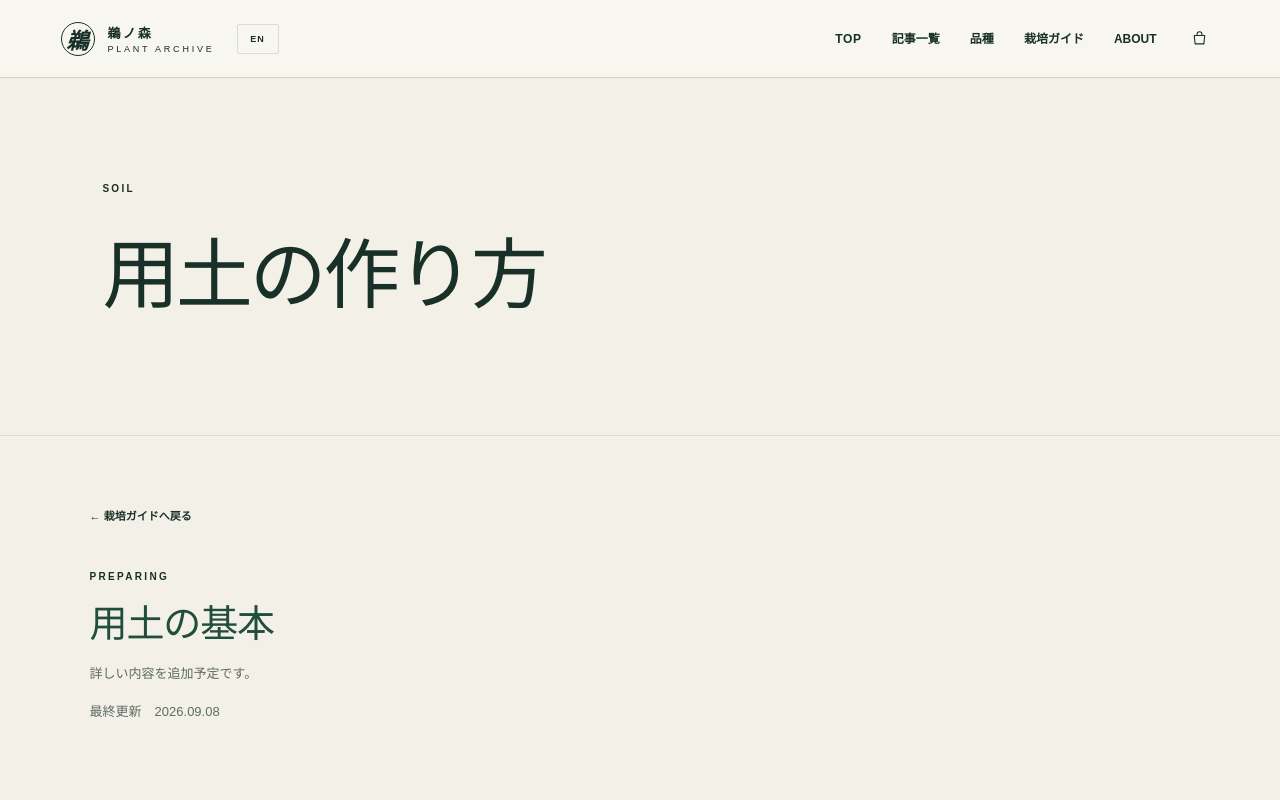
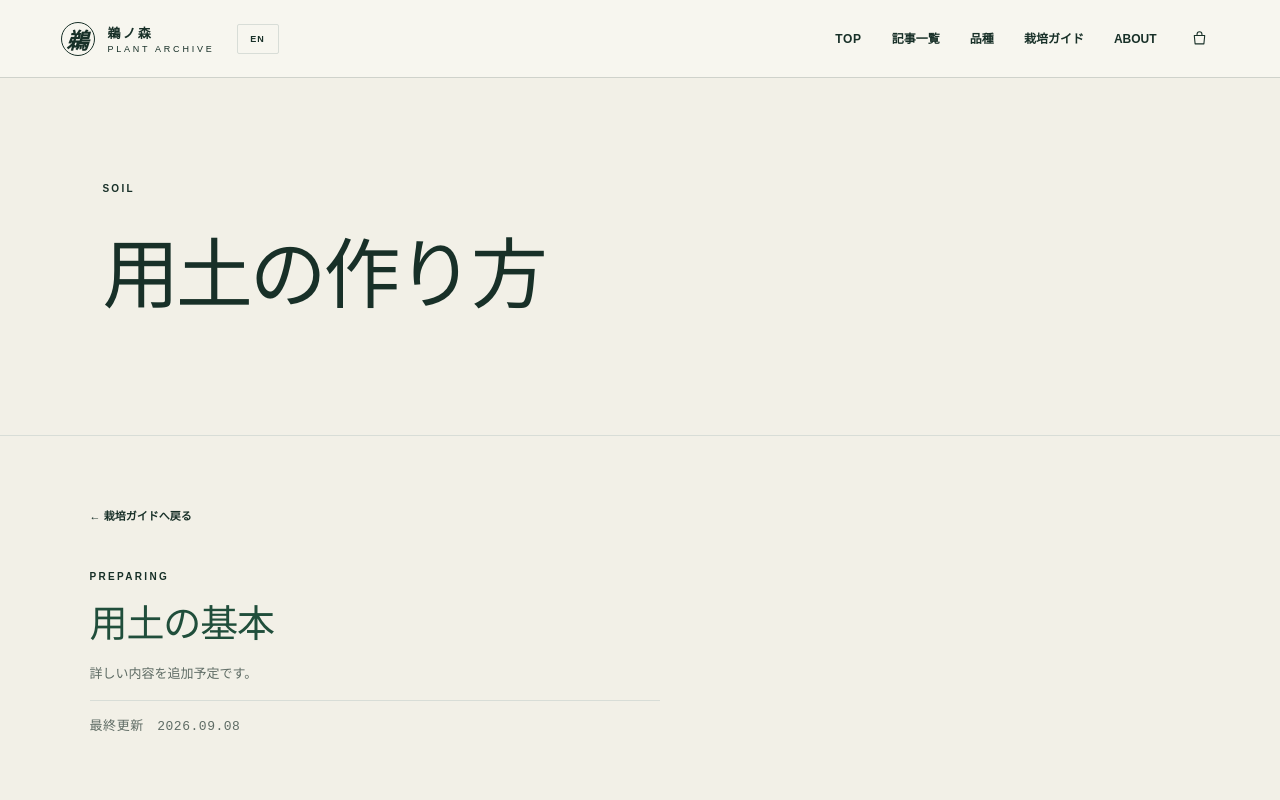
Before and after one commit to KomeUme/unomori-plant-archive, a Next.js app: page /care-guide/soil in a window 1280 px wide. Shown: the top 800 px of the page. Built offline with nearby package versions, Linux system fonts and the light colour scheme; no server answers.

Commit message:
Style guide update metadata

```diff
--- a/app/globals.css
+++ b/app/globals.css
@@ -318,6 +318,7 @@ footer { background:#132c23; color:white; display:grid; grid-template-columns:1.
 .guide-detail-content .back-link { margin-bottom:48px; }
 .guide-detail-content .eyebrow { margin-bottom:11px; }
 .guide-detail-content > p:not(.eyebrow) { max-width:570px; margin:14px 0 0; color:var(--muted); font-size:13px; line-height:1.85; }
+.guide-last-updated { margin:48px 0 0; padding-top:14px; border-top:1px solid var(--line); color:#7b8880; font-family:monospace; font-size:10px; letter-spacing:.04em; }
 .seasonal-care { margin:0 0 66px; }
 .seasonal-care-with-link { margin-bottom:18px; }
 .seasonal-care-heading { margin-bottom:24px; }
```
